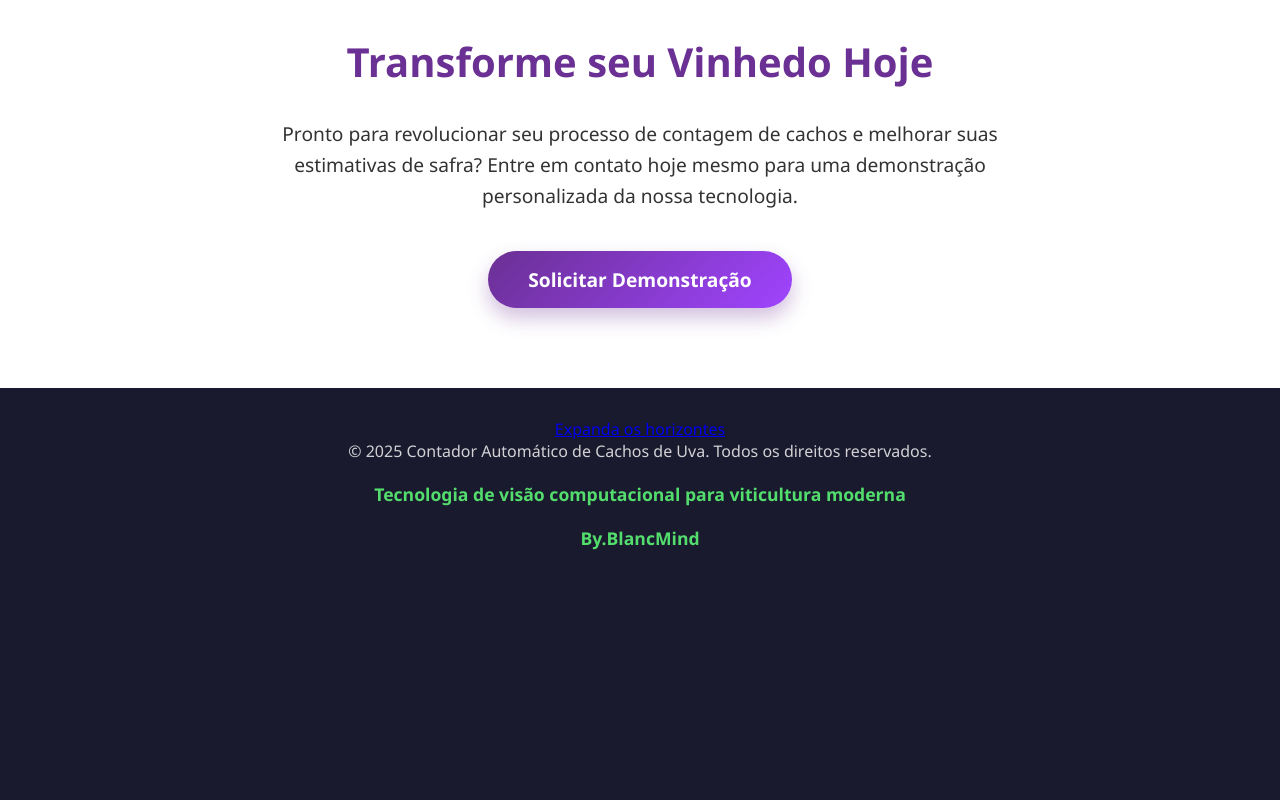
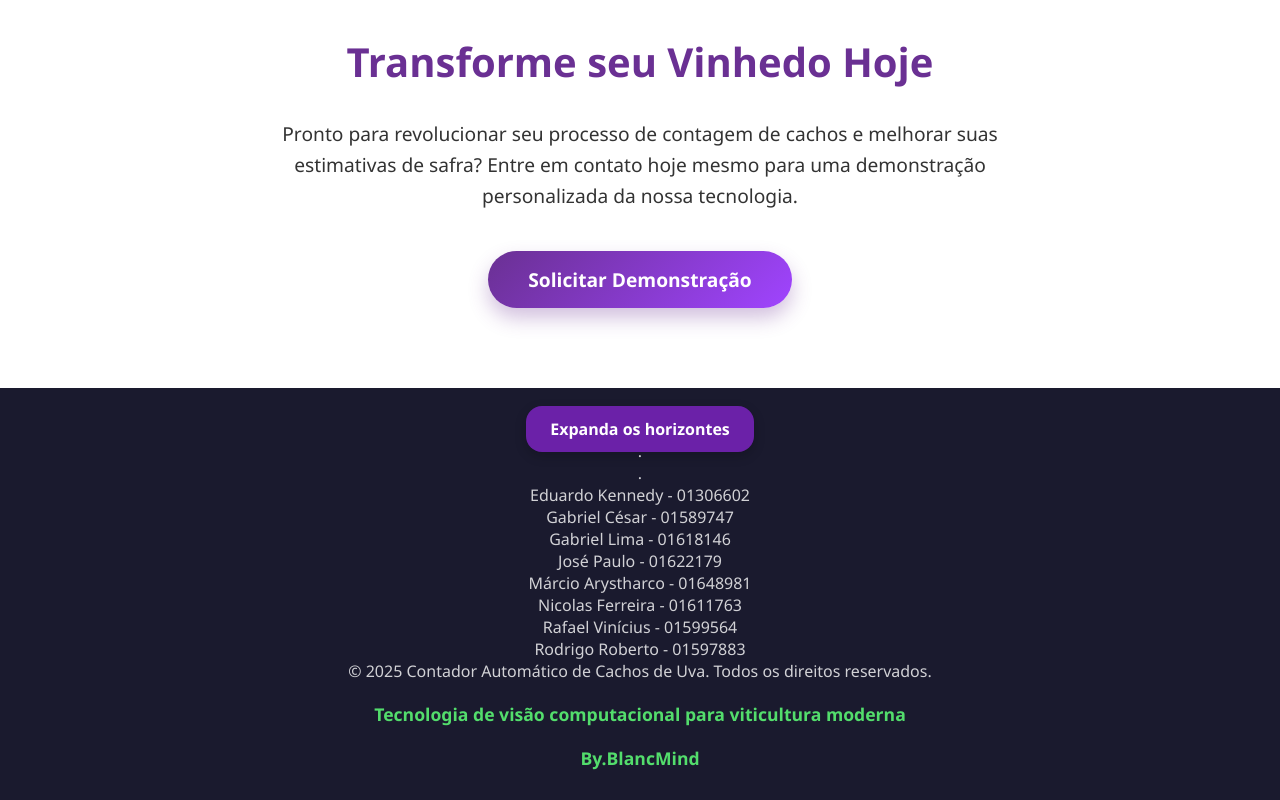
Before and after one commit to Bybygabriellima2/ProjetoUVA, a plain HTML site: page index.html in a window 1280 px wide. Shown: the part 7148-7948 px from the top of the page. Before the commit the page ends 7728 px from the top, so only its background shows below. Drawn offline with nearby package versions, Linux system fonts and the light colour scheme.

Commit message:
primeiro commit

```diff
--- a/index.html
+++ b/index.html
@@ -745,7 +745,6 @@
             }
         }
 
-        <style>
         .botao-roxo {
             background-color: #6B21A8;
             color: white;
@@ -1024,8 +1023,20 @@
     </section>
 
     <footer>
+
+        <div class="container"><a href="https://grapevisiondetails.vercel.app/" target="_blank" class="botao-roxo">Expanda os horizontes</a></div>
+
         <div class="container">
-            <a href="https://grapevisiondetails.vercel.app/" target="_blank" class="botao-roxo">Expanda os horizontes</a>
+            <p class="footer-text">.</p>
+            <p class="footer-text">.</p>
+            <p class="footer-text">Eduardo Kennedy - 01306602</p>
+            <p class="footer-text">Gabriel César - 01589747</p>
+            <p class="footer-text">Gabriel Lima - 01618146</p>
+            <p class="footer-text">José Paulo - 01622179 </p>
+            <p class="footer-text">Márcio Arystharco - 01648981 </p>
+            <p class="footer-text">Nicolas Ferreira - 01611763</p>
+            <p class="footer-text">Rafael Vinícius - 01599564  </p>
+            <p class="footer-text">Rodrigo Roberto - 01597883</p>
             <p class="footer-text">© 2025 Contador Automático de Cachos de Uva. Todos os direitos reservados.</p>
             <p class="footer-signature">Tecnologia de visão computacional para viticultura moderna</p>
             <p class="footer-signature">By.BlancMind</p>
```
Lines whose indentation alone changed are shown as unchanged.
